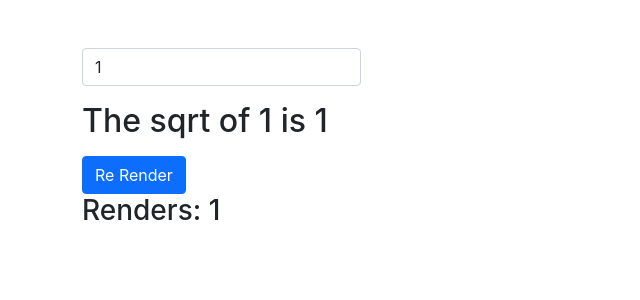
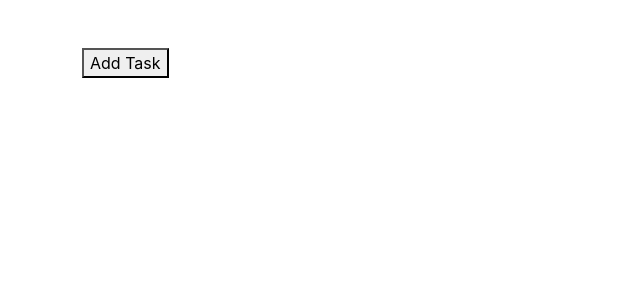
Before and after one commit to ethansalonga/react-sandbox, a React (Create React App) app: page / in a window 1280 px wide. Shown: the top 300 px of the page, without its empty margins (0-640 px from the left). Built offline with nearby package versions, Linux system fonts and the light colour scheme.

Commit message:
useCallback example

```diff
--- a/src/App.js
+++ b/src/App.js
@@ -1,9 +1,9 @@
-import UseMemoExample from "./components/UseMemoExample"
+import UseCallbackExample from "./components/UseCallbackExample"
 
 function App() {
   return (
     <div className="container mt-5">
-      <UseMemoExample />
+      <UseCallbackExample />
     </div>
   )
 }
--- /dev/null
+++ b/src/components/UseCallbackExample.jsx
@@ -0,0 +1,29 @@
+import React, { useState, useCallback } from "react"
+
+function UseCallbackExample() {
+  const [tasks, setTasks] = useState([])
+
+  const addTask = useCallback(() => {
+    setTasks((prevState) => [...prevState, "Some Task"])
+  }, [setTasks])
+
+  return (
+    <div>
+      <Button className="btn btn-primary" addTask={addTask} />
+      {tasks.map((task, index) => (
+        <p key={index}>{task}</p>
+      ))}
+    </div>
+  )
+}
+
+const Button = React.memo(({ addTask }) => {
+  console.log("Button rendered")
+  return (
+    <div>
+      <button onClick={addTask}>Add Task</button>
+    </div>
+  )
+})
+
+export default UseCallbackExample
```
